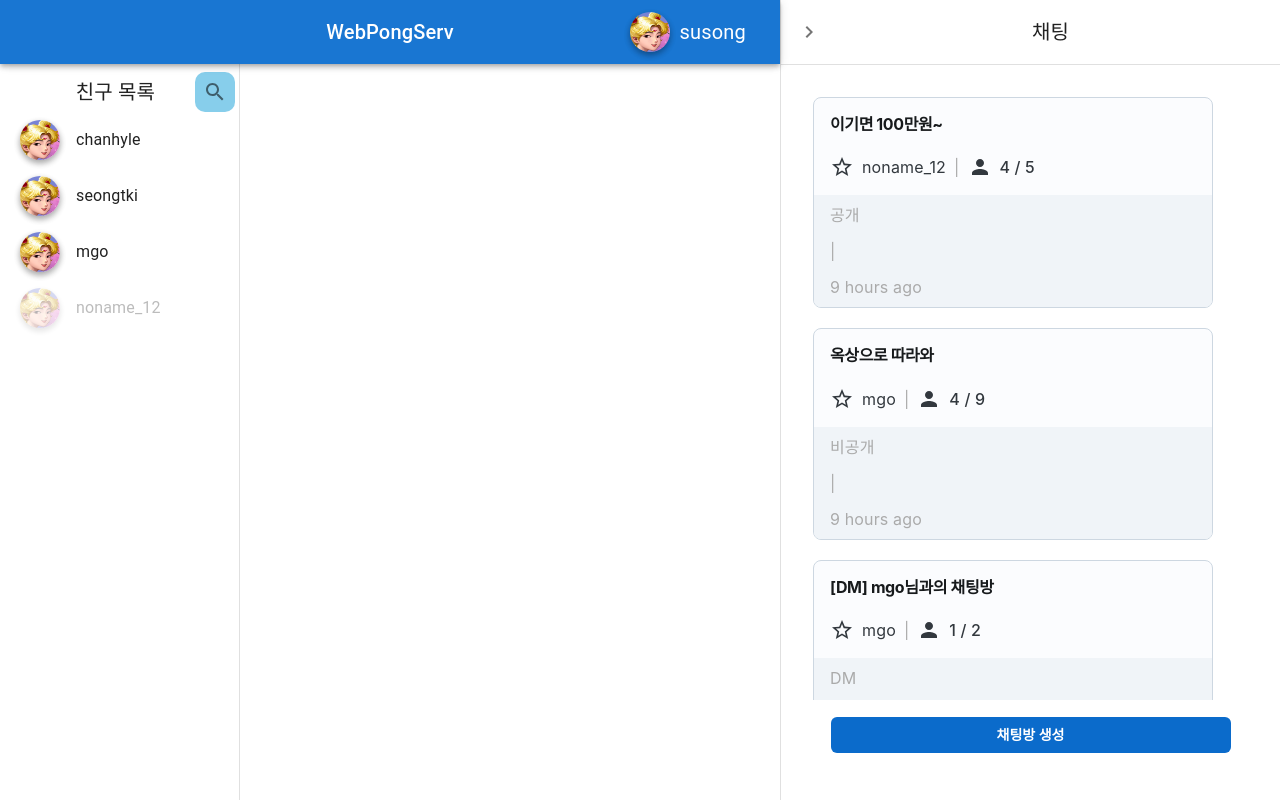
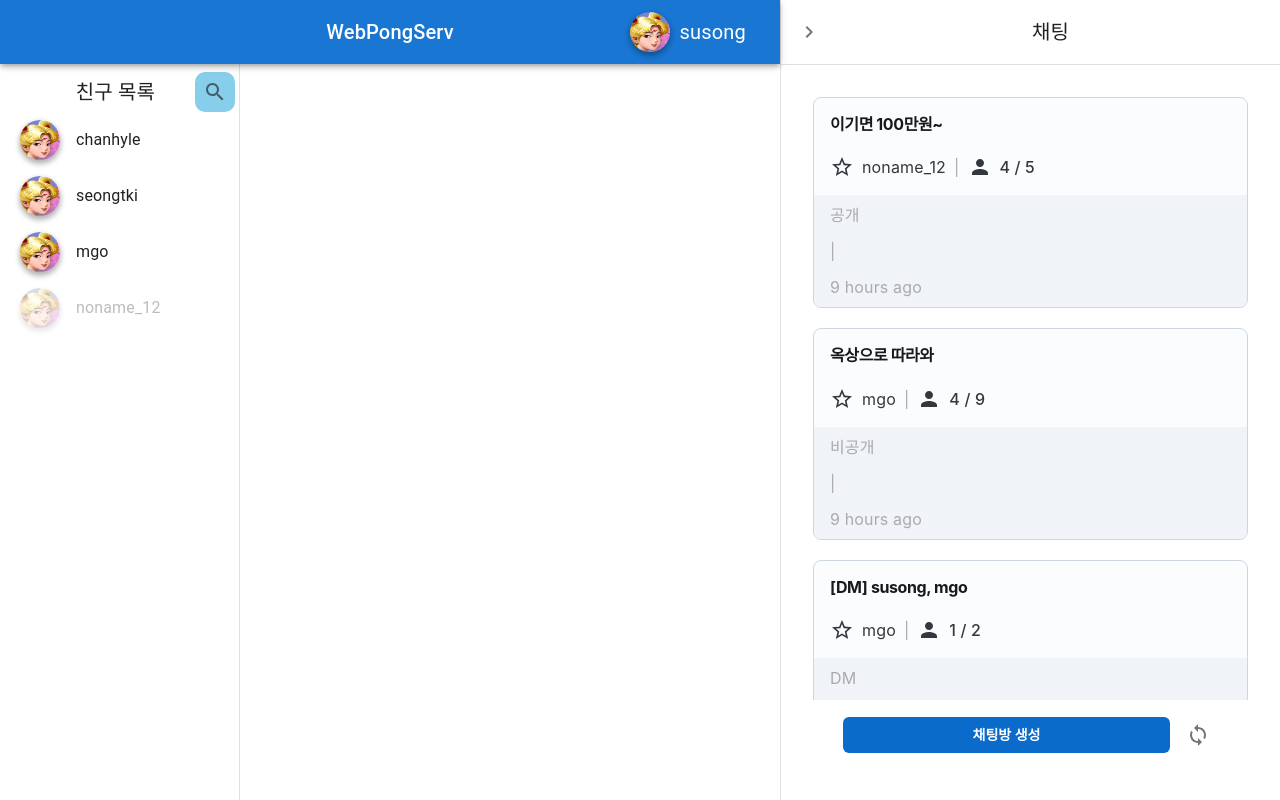
Before and after one commit to webPongServ/pongserv, a React (Create React App) app in the folder frontend/: page / in a window 1280 px wide. Both pictures are taken after a click on the button 1248 px from the left and 32 px from the top of the page. Built offline with nearby package versions, Linux system fonts and the light colour scheme.

Commit message:
#7 FEAT : refresh button

```diff
--- a/frontend/src/components/common/chatting/RoomCard.tsx
+++ b/frontend/src/components/common/chatting/RoomCard.tsx
@@ -36,7 +36,7 @@ const RoomCard = (props: ChatRoomDetail) => {
     >
       <Card
         variant="outlined"
-        className="chat-container chat-gap"
+        className="chat-gap"
         sx={{
           "&:hover": { border: "3px solid skyblue" },
         }}
--- a/frontend/src/components/common/chatting/WaitingRoom.tsx
+++ b/frontend/src/components/common/chatting/WaitingRoom.tsx
@@ -1,18 +1,23 @@
-import { useState } from "react";
+import { useEffect, useState } from "react";
 import RoomCard from "components/common/chatting/RoomCard";
 import { ChatRoomDetail } from "types/Detail";
 import { useSelector, useDispatch } from "react-redux";
 import { CurrentChattingTypes } from "types/CurrentChatting";
 
-import { Box } from "@mui/material";
+import { Box, IconButton } from "@mui/material";
 import { Button } from "@mui/joy";
+import SyncIcon from "@mui/icons-material/Sync";
 
 const WaitingRoom = () => {
   const dispatch = useDispatch();
 
   // chatroom은 전역에서 관리하지 않음 => 로컬에서도 처음에 받아오는 것만(없어진 것 예외처리 필요)
   // 보이지 않을 수도 있는데, 상태로 관리하는 것은 불필요한 낭비일 수 있음 => 새로고침 버튼을 두자
-  const [chatRoomList, setChatRoomList] = useState<ChatRoomDetail[]>([
+  const [chatRoomList, setChatRoomList] = useState<ChatRoomDetail[]>([]);
+
+  const getChatRoomList = () => {
+    // fetch data
+    setChatRoomList([
       {
         id: "202304230001",
         title: "이기면 100만원~",
@@ -33,7 +38,7 @@ const WaitingRoom = () => {
       },
       {
         id: "202304230003",
-      title: "[DM] mgo님과의 채팅방",
+        title: "[DM] susong, mgo",
         owner: "mgo",
         type: "private",
         current: 1,
@@ -41,8 +46,11 @@ const WaitingRoom = () => {
         createdAt: new Date(),
       },
     ]);
+  };
 
-  console.log(setChatRoomList);
+  useEffect(() => {
+    getChatRoomList();
+  }, []);
 
   return (
     <Box sx={{ p: 2, height: "90%" }}>
@@ -59,9 +67,9 @@ const WaitingRoom = () => {
           />
         ))}
       </Box>
-      <Box className="flex-container" sx={{ height: "10%" }}>
+      <Box className="flex-container" sx={{ height: "10%", gap: 1 }}>
         <Button
-          className="chat-container"
+          id="chatting-create"
           onClick={() =>
             dispatch({
               type: CurrentChattingTypes.UPDATE_STATUS_CREATING,
@@ -71,6 +79,9 @@ const WaitingRoom = () => {
         >
           채팅방 생성
         </Button>
+        <IconButton onClick={getChatRoomList}>
+          <SyncIcon />
+        </IconButton>
       </Box>
     </Box>
   );
--- a/frontend/src/styles/Chatting.scss
+++ b/frontend/src/styles/Chatting.scss
@@ -1,5 +1,5 @@
-.chat-container {
-  width: 400px;
+#chatting-create {
+  width: 70%;
 }
 
 .chat-gap {
```
Lines whose indentation alone changed are shown as unchanged.
